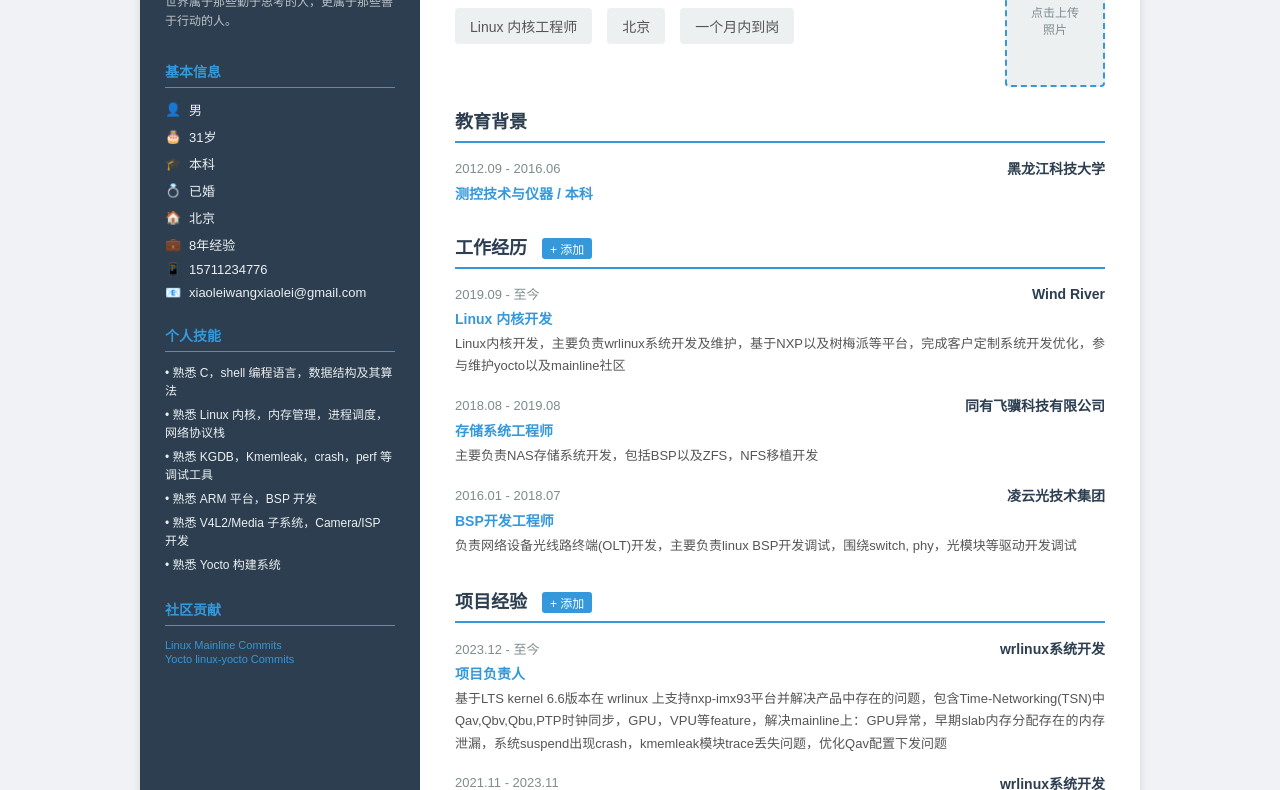
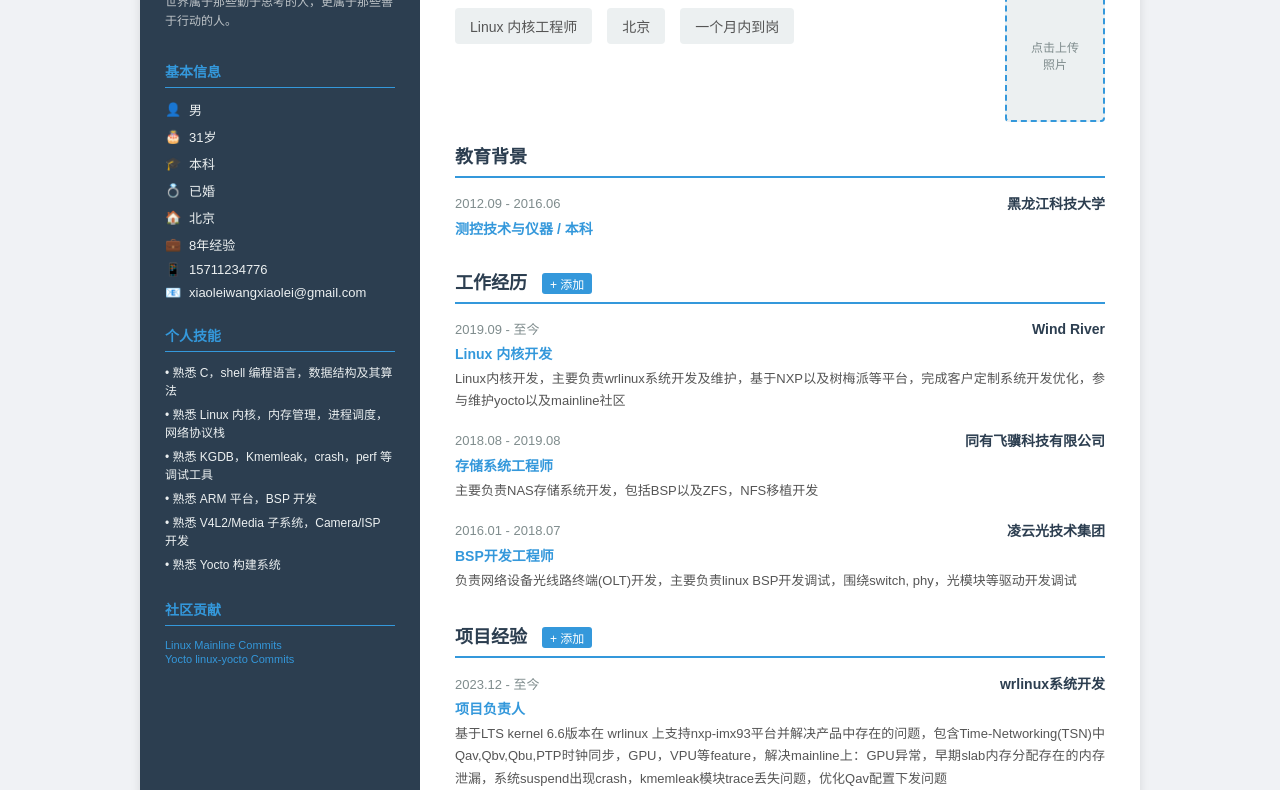
Before and after one commit to wangxiaolei12/resume, a plain HTML site: page index.html in a window 1280 px wide. Shown: the part 153-943 px from the top of the page. Drawn offline with Linux system fonts and the light colour scheme.

Commit message:
Move photo down to align with content below h2 line

```diff
--- a/index.html
+++ b/index.html
@@ -130,7 +130,7 @@
                         <div class="item" contenteditable="true">一个月内到岗</div>
                     </div>
                 </div>
-                <div class="photo-placeholder" onclick="uploadPhoto(this)">点击上传<br>照片</div>
+                <div class="photo-placeholder" style="margin-top:35px;" onclick="uploadPhoto(this)">点击上传<br>照片</div>
                 <input type="file" id="photo-input" accept="image/*" style="display:none" onchange="handlePhoto(event)">
             </div>
 
```
